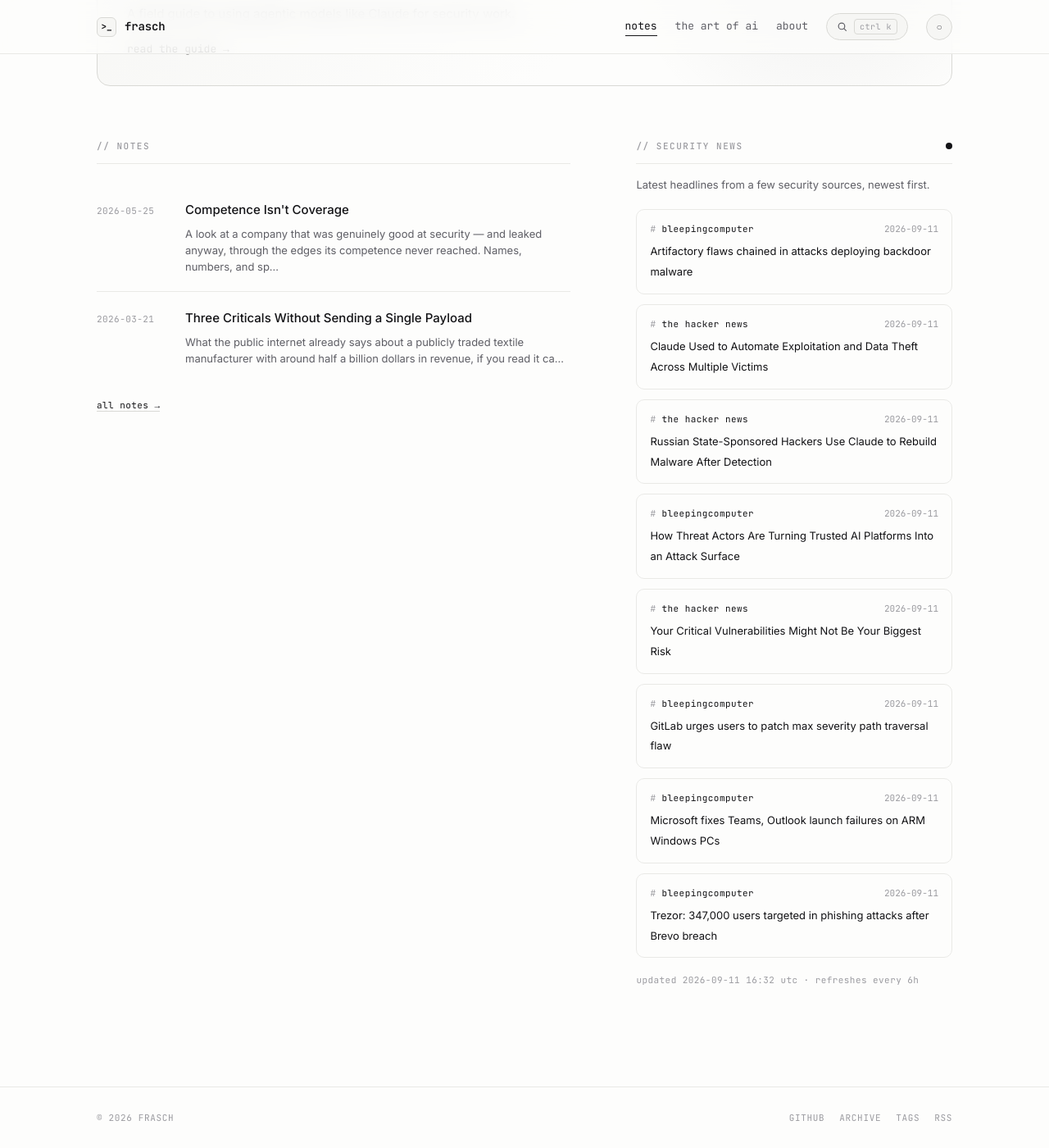
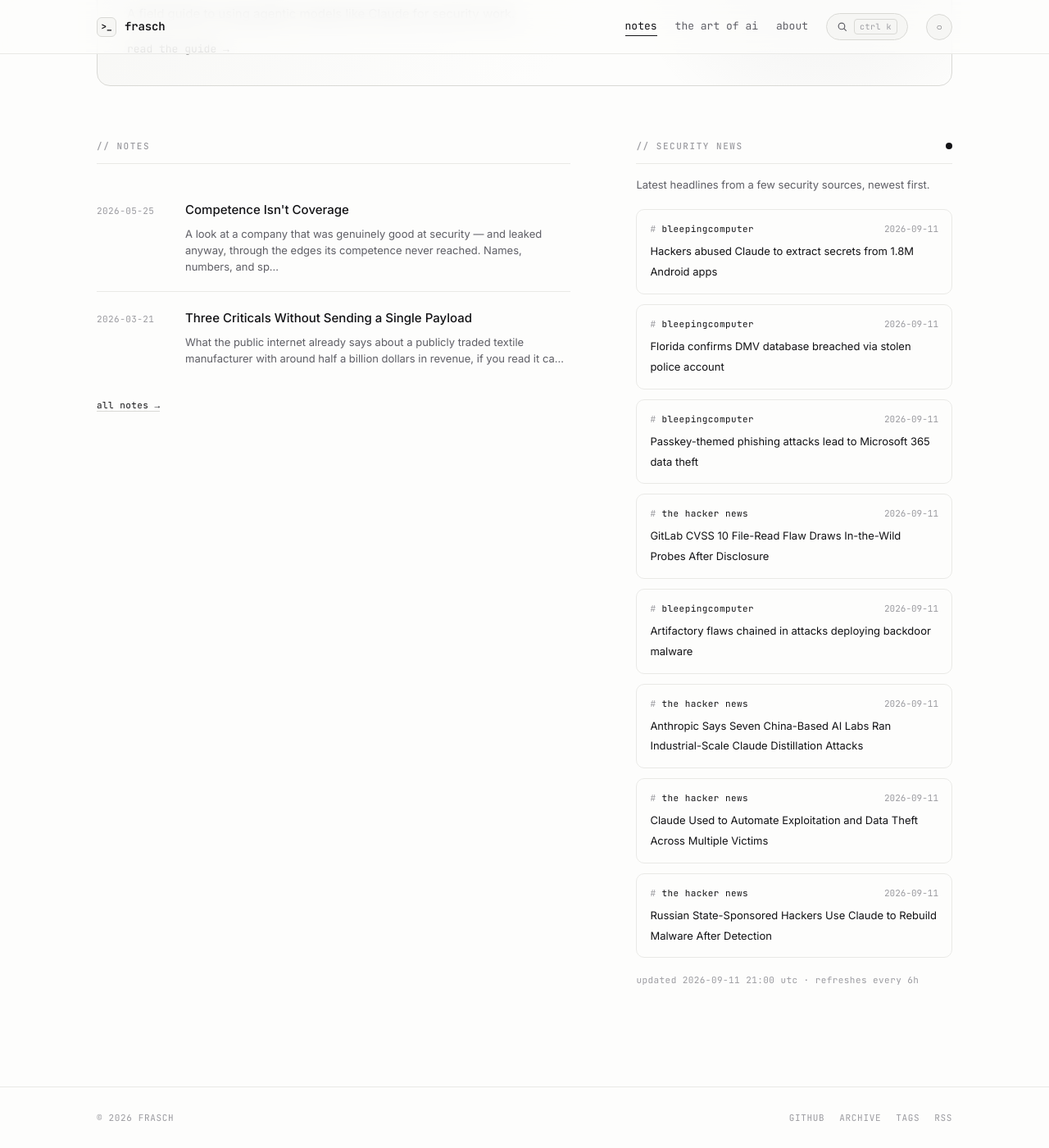
Before and after one commit to whoisfrasch/frasch, a Jekyll site: the page built from index.html, in a window 1280 px wide and 1400 px high, scrolled down 615 px. Shown: the whole window at 82% size. Built offline with Jekyll 4.4.1, drawn with Linux system fonts in a browser that asks for light colours.

Commit message:
Refresh security news feed

```diff
--- a/_data/news.json
+++ b/_data/news.json
@@ -1,11 +1,41 @@
 {
-  "updated": "2026-09-11T16:32:08Z",
+  "updated": "2026-09-11T21:00:41Z",
   "items": [
+    {
+      "source": "bleepingcomputer",
+      "title": "Hackers abused Claude to extract secrets from 1.8M Android apps",
+      "link": "https://www.bleepingcomputer.com/news/security/hackers-abused-claude-to-extract-secrets-from-18m-android-apps/",
+      "date": "2026-09-11T20:19:09Z"
+    },
+    {
+      "source": "bleepingcomputer",
+      "title": "Florida confirms DMV database breached via stolen police account",
+      "link": "https://www.bleepingcomputer.com/news/security/florida-confirms-dmv-database-breached-via-stolen-police-account/",
+      "date": "2026-09-11T19:00:29Z"
+    },
+    {
+      "source": "bleepingcomputer",
+      "title": "Passkey-themed phishing attacks lead to Microsoft 365 data theft",
+      "link": "https://www.bleepingcomputer.com/news/security/passkey-themed-phishing-attacks-lead-to-microsoft-365-data-theft/",
+      "date": "2026-09-11T17:26:50Z"
+    },
+    {
+      "source": "the hacker news",
+      "title": "GitLab CVSS 10 File-Read Flaw Draws In-the-Wild Probes After Disclosure",
+      "link": "https://thehackernews.com/2026/09/gitlab-cvss-10-file-read-flaw-draws-in.html",
+      "date": "2026-09-11T16:30:18Z"
+    },
     {
       "source": "bleepingcomputer",
       "title": "Artifactory flaws chained in attacks deploying backdoor malware",
       "link": "https://www.bleepingcomputer.com/news/security/artifactory-flaws-chained-in-attacks-deploying-backdoor-malware/",
       "date": "2026-09-11T16:29:44Z"
+    },
+    {
+      "source": "the hacker news",
+      "title": "Anthropic Says Seven China-Based AI Labs Ran Industrial-Scale Claude Distillation Attacks",
+      "link": "https://thehackernews.com/2026/09/anthropic-says-seven-china-based-ai.html",
+      "date": "2026-09-11T16:15:29Z"
     },
     {
       "source": "the hacker news",
@@ -18,36 +48,6 @@
       "title": "Russian State-Sponsored Hackers Use Claude to Rebuild Malware After Detection",
       "link": "https://thehackernews.com/2026/09/russian-state-sponsored-hackers-use.html",
       "date": "2026-09-11T14:10:20Z"
-    },
-    {
-      "source": "bleepingcomputer",
-      "title": "How Threat Actors Are Turning Trusted AI Platforms Into an Attack Surface",
-      "link": "https://www.bleepingcomputer.com/news/security/how-threat-actors-are-turning-trusted-ai-platforms-into-an-attack-surface/",
-      "date": "2026-09-11T14:01:11Z"
-    },
-    {
-      "source": "the hacker news",
-      "title": "Your Critical Vulnerabilities Might Not Be Your Biggest Risk",
-      "link": "https://thehackernews.com/2026/09/your-critical-vulnerabilities-might-not.html",
-      "date": "2026-09-11T11:30:00Z"
-    },
-    {
-      "source": "bleepingcomputer",
-      "title": "GitLab urges users to patch max severity path traversal flaw",
-      "link": "https://www.bleepingcomputer.com/news/security/gitlab-urges-users-to-patch-max-severity-path-traversal-flaw/",
-      "date": "2026-09-11T11:15:22Z"
-    },
-    {
-      "source": "bleepingcomputer",
-      "title": "Microsoft fixes Teams, Outlook launch failures on ARM Windows PCs",
-      "link": "https://www.bleepingcomputer.com/news/microsoft/microsoft-fixes-teams-outlook-launch-failures-on-arm-windows-pcs/",
-      "date": "2026-09-11T09:39:37Z"
-    },
-    {
-      "source": "bleepingcomputer",
-      "title": "Trezor: 347,000 users targeted in phishing attacks after Brevo breach",
-      "link": "https://www.bleepingcomputer.com/news/security/trezor-347-000-users-targeted-in-phishing-attacks-after-brevo-breach/",
-      "date": "2026-09-11T07:55:15Z"
     }
   ]
 }
```
